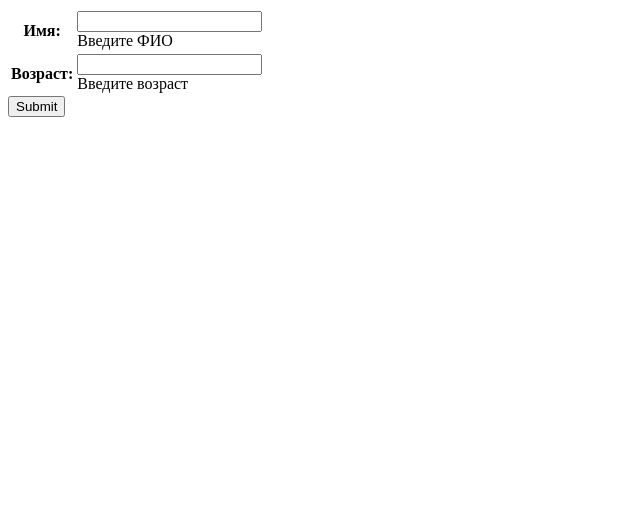
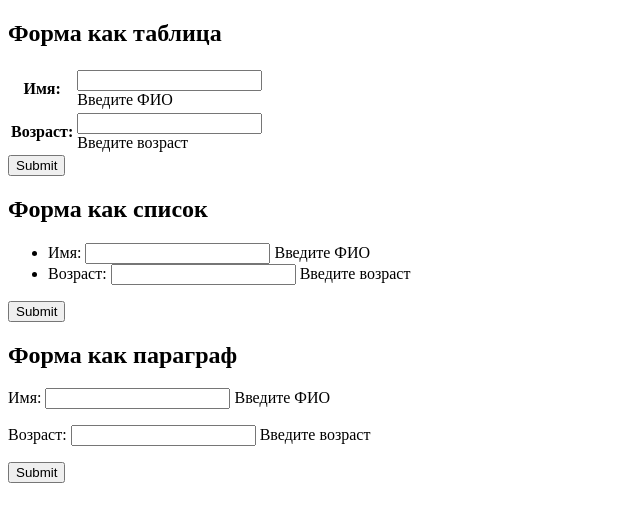
Before and after one commit to mikesk991/Web_1, a Django app: page / in a window 1280 px wide. Shown: the top 522 px of the page, without its empty margins (0-640 px from the left). Run offline with Django 4.2, Linux system fonts and the light colour scheme.

Commit message:
6.4.5 Настройка вида формы

```diff
--- a/hello/templates/firstapp/index.html
+++ b/hello/templates/firstapp/index.html
@@ -5,12 +5,36 @@
     <title>Фopмa Django!</title>
 </head>
 <body>
+<h2>Форма как таблица</h2>
     <form method="POST">
         {% csrf_token %}
     <table>
-        {{ form }}
+        {{ form.as_table }}
     </table>
     <input type="submit" vаluе="Отправить" >
 </form>
+
+<h2>Форма как список</h2>
+    <form method="POST">
+        {% csrf_token %}
+    <ul>
+        {{ form.as_ul }}
+    </ul>
+    <input type="submit" vаluе="Отправить" >
+</form>
+
+<h2>Форма как параграф</h2>
+    <form method="POST">
+        {% csrf_token %}
+    <div>
+        {{ form.as_p }}
+    </div>
+    <input type="submit" vаluе="Отправить" >
+</form>
+
+
+
+
+
 </body>
 </html>
```
